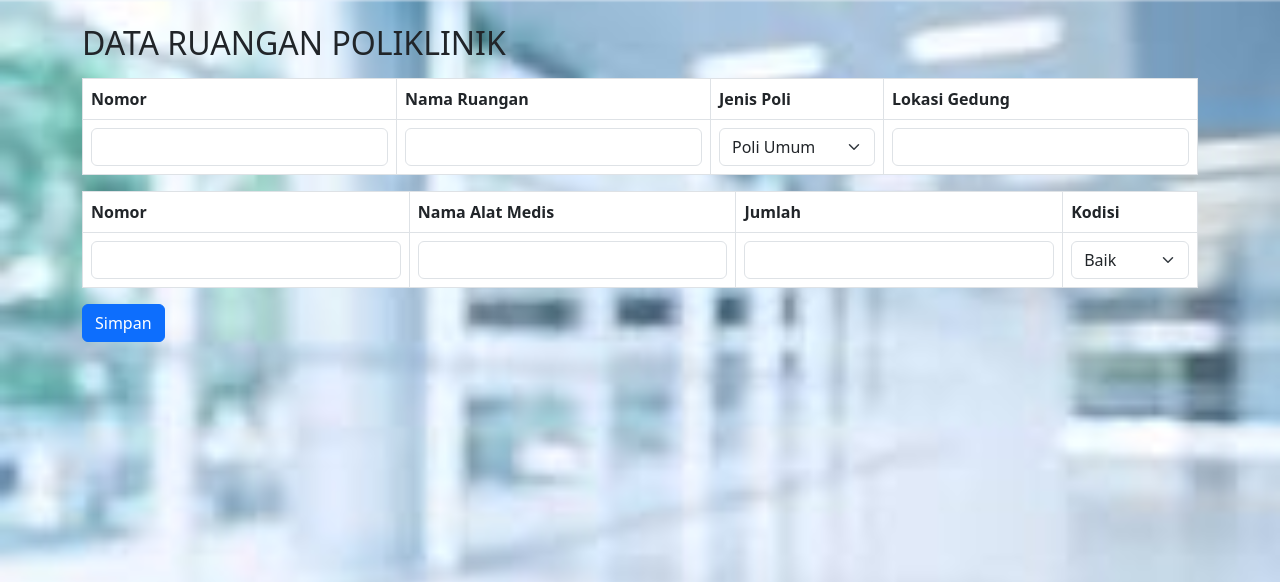
After one commit to IRSY4DISM4IL/WAD-ALRB-IRSYAD-102022500003, a PHP site: page /index.html in a window 1280 px wide. The commit adds this page. Shown: the top 582 px of the page. Run offline with PHP 8.4, Linux system fonts and the light colour scheme.

Commit message:
tugas besar wad irsyad 102022500003
tugas besar wad irsyad

```diff
--- /dev/null
+++ b/index.html
@@ -0,0 +1,103 @@
+<?php
+include 'koneksi.php';
+
+if ($_SERVER['REQUEST_METHOD'] == 'POST') {
+    $nomor_ruangan   = $_POST['nomor_ruangan'];
+    $nama_ruangan    = $_POST['Ruangan'];
+    $jenis_poli      = $_POST['Jenis'];
+    $lokasi_gedung   = $_POST['Gedung'];
+
+    $nomor_alat      = $_POST['nomor_alat'];
+    $nama_alat       = $_POST['Alat'];
+    $jumlah_alat     = $_POST['Jumlah'];
+    $kondisi_alat    = $_POST['Kondisi'];
+
+    $query_ruangan = "INSERT INTO ruangan (nomor, nama_ruangan, jenis_poli, lokasi_gedung)
+                      VALUES ('$nomor_ruangan', '$nama_ruangan', '$jenis_poli', '$lokasi_gedung')";
+    $simpan_ruangan = mysqli_query($koneksi, $query_ruangan);
+
+    $query_alat = "INSERT INTO alat_medis (nomor, nama_alat, jumlah, kondisi)
+                   VALUES ('$nomor_alat', '$nama_alat', '$jumlah_alat', '$kondisi_alat')";
+    $simpan_alat = mysqli_query($koneksi, $query_alat);
+
+    if ($simpan_ruangan && $simpan_alat) {
+        header("Location: read.php");
+        exit();
+    } else {
+        echo "Gagal menyimpan data: " . mysqli_error($koneksi);
+    }
+}
+?>
+
+<!DOCTYPE html>
+<html lang="id">
+    <head>
+        <meta charset="utf-8">
+        <meta name="viewport" content="width=device-width, initial-scale=1.0">
+        <title>POLI KLINIK - Form Ruangan</title>
+        <link href="https://cdn.jsdelivr.net/npm/bootstrap@5.3.0/dist/css/bootstrap.min.css" rel="stylesheet">
+        <link rel="stylesheet" href="style.css">
+    </head>
+    <body>
+        <div id="form-pasien" class="container my-4">
+
+            <h2>DATA RUANGAN POLIKLINIK</h2>
+
+            <form action="read.php" method="post">
+
+                <table width="90%" border="1" cellspacing="0" class="table table-bordered my-3">
+                    <thead>
+                        <tr>
+                            <th>Nomor</th>
+                            <th><label for="Ruangan">Nama Ruangan</label></th>
+                            <th><label for="Jenis">Jenis Poli</label></th>
+                            <th><label for="Gedung">Lokasi Gedung</label></th>
+                        </tr>
+                    </thead>
+                    <tbody>
+                        <tr>
+                            <td><input type="number" name="nomor_ruangan" id="nomor" class="form-control" required></td>
+                            <td><input type="text" name="Ruangan" id="Ruangan" class="form-control" required></td>
+                            <td>
+                                <select name="Jenis" id="Jenis" class="form-select">
+                                    <option value="Poli Umum">Poli Umum</option>
+                                    <option value="Poli Gigi">Poli Gigi</option>
+                                    <option value="Poli Anak">Poli Anak</option>
+                                </select>
+                            </td>
+                            <td><input type="text" name="Gedung" id="Gedung" class="form-control" required></td>
+                        </tr>
+                    </tbody>
+                </table>
+
+                <table width="90%" border="1" cellspacing="0" class="table table-bordered my-3">
+                    <thead>
+                        <tr>
+                            <th>Nomor</th>
+                            <th><label for="Alat">Nama Alat Medis</label></th>
+                            <th><label for="Jumlah">Jumlah</label></th>
+                            <th><label for="Kondisi">Kodisi</label></th>
+                        </tr>
+                    </thead>
+                    <tbody>
+                        <tr>
+                            <td><input type="number" name="nomor_alat" id="nomor" class="form-control" required></td>
+                            <td><input type="text" name="Alat" id="Alat" class="form-control" required></td>
+                            <td><input type="number" name="Jumlah" id="Jumlah" class="form-control" required></td>
+                            <td>
+                                <select name="Kondisi" id="Jenis" class="form-select">
+                                    <option value="Baik">Baik</option>
+                                    <option value="Kotor">Kotor</option>
+                                    <option value="Rusak">Rusak</option>
+                                </select>
+                            </td>
+                        </tr>
+                    </tbody>
+                </table>
+
+                <button type="submit" class="btn btn-primary">Simpan</button>
+
+            </form>
+        </div>
+    </body>
+</html>
--- a/read.php
+++ b/read.php
@@ -7,7 +7,7 @@ if (isset($_POST['hapus_semua'])) {
     exit();
 }
 
-$query = mysqli_query($koneksi, "SELECT * FROM ruangan ORDER BY id ASC");
+$query = mysqli_query($koneksi, "SELECT * FROM ruangan ORDER BY Nomor ASC");
 ?>
 
 <!DOCTYPE html>
```
Also changed, not shown: hhh.html (added, +29 -0 lines), index.php (+45 -9 lines), read.html (added, +57 -0 lines), 2 other files.
